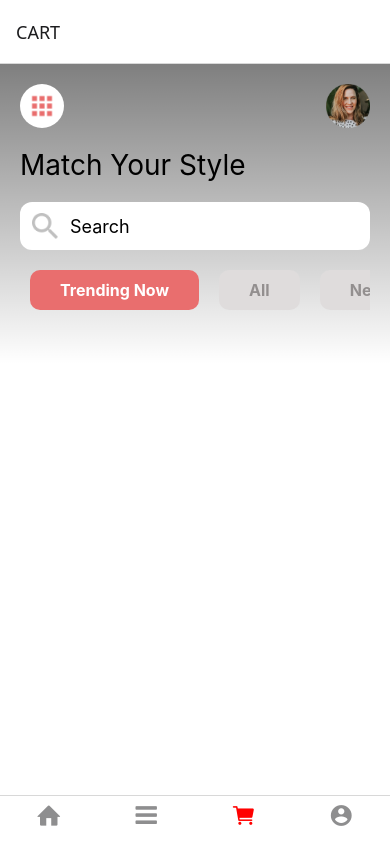
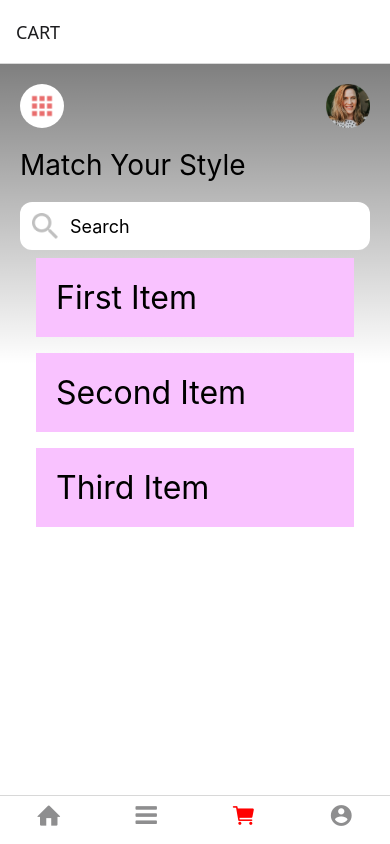
Before and after one commit to Thanawat0107/bare-minimum, a React Native app: screen /CART in a window 390 px wide. Built offline with nearby package versions, Linux system fonts and the light colour scheme.

Commit message:
Implementing Horizontal Scrollable Category with FlatList 2

```diff
--- a/src/components/Category.jsx
+++ b/src/components/Category.jsx
@@ -1,59 +1,75 @@
+import React, { useState } from "react";
 import {
+  View,
   FlatList,
   StyleSheet,
   Text,
+  StatusBar,
   TouchableOpacity,
-  View,
+  Alert,
 } from "react-native";
-import React, { useState } from "react";
+import { SafeAreaView, SafeAreaProvider } from "react-native-safe-area-context";
+
+const DATA = [
+  {
+    id: "bd7acbea-c1b1-46c2-aed5-3ad53abb28ba",
+    title: "First Item",
+  },
+  {
+    id: "3ac68afc-c605-48d3-a4f8-fbd91aa97f63",
+    title: "Second Item",
+  },
+  {
+    id: "58694a0f-3da1-471f-bd96-145571e29d72",
+    title: "Third Item",
+  },
+];
 
 const Category = () => {
-  const [selected, setSelected] = useState("Trending Now");
-  const tags = ["Trending Now", "All", "New", "Fashion", "Mens"];
+  const [selected, setSeleted] = useState(null);
+
+  const Item = ({ item }) => {
+    const { id, title } = item;
+
+    return (
+      <View style={styles.item}>
+        <Text style={styles.title}>{title}</Text>
+        {id === selected && Alert.alert("Selected", `Item: ${title}`)}
+      </View>
+    );
+  };
+
   return (
-    <View style={styles.container}>
-      <FlatList
-        horizontal
-        data={tags}
-        showsHorizontalScrollIndicator={false}
-        renderItem={({ item }) => {
-          return (
-            <TouchableOpacity onPress={() => setSelected(item)}>
-              <Text
-                style={[
-                  styles.tagText,
-                  item == selected ? styles.isSelected : null,
-                ]}
-              >
-                {item}
-              </Text>
+    <SafeAreaProvider>
+      <SafeAreaView style={styles.container}>
+        <FlatList
+          data={DATA}
+          renderItem={({ item }) => (
+            <TouchableOpacity onPress={() => setSeleted(item.id)}>
+              <Item item={item} />
             </TouchableOpacity>
-          );
-        }}
-        contentContainerStyle={styles.container}
-      />
-    </View>
+          )}
+          keyExtractor={(item) => item.id}
+        />
+      </SafeAreaView>
+    </SafeAreaProvider>
   );
 };
 
-export default Category;
-
 const styles = StyleSheet.create({
-  tagText: {
-    fontSize: 16,
-    borderRadius: 10,
-    paddingHorizontal: 30,
-    paddingVertical: 10,
-    marginHorizontal: 10,
-    backgroundColor: "#DFDCDC",
-    color: "#938F8F",
-    fontWeight: "700",
+  container: {
+    flex: 1,
+    marginTop: StatusBar.currentHeight || 0,
   },
-  isSelected: {
-    backgroundColor: "#E96E6E",
-    color: "#FFFFFF",
+  item: {
+    backgroundColor: "#f9c2ff",
+    padding: 20,
+    marginVertical: 8,
+    marginHorizontal: 16,
   },
-  container: {
-    marginVertical: 10,
+  title: {
+    fontSize: 32,
   },
 });
+
+export default Category;
```
